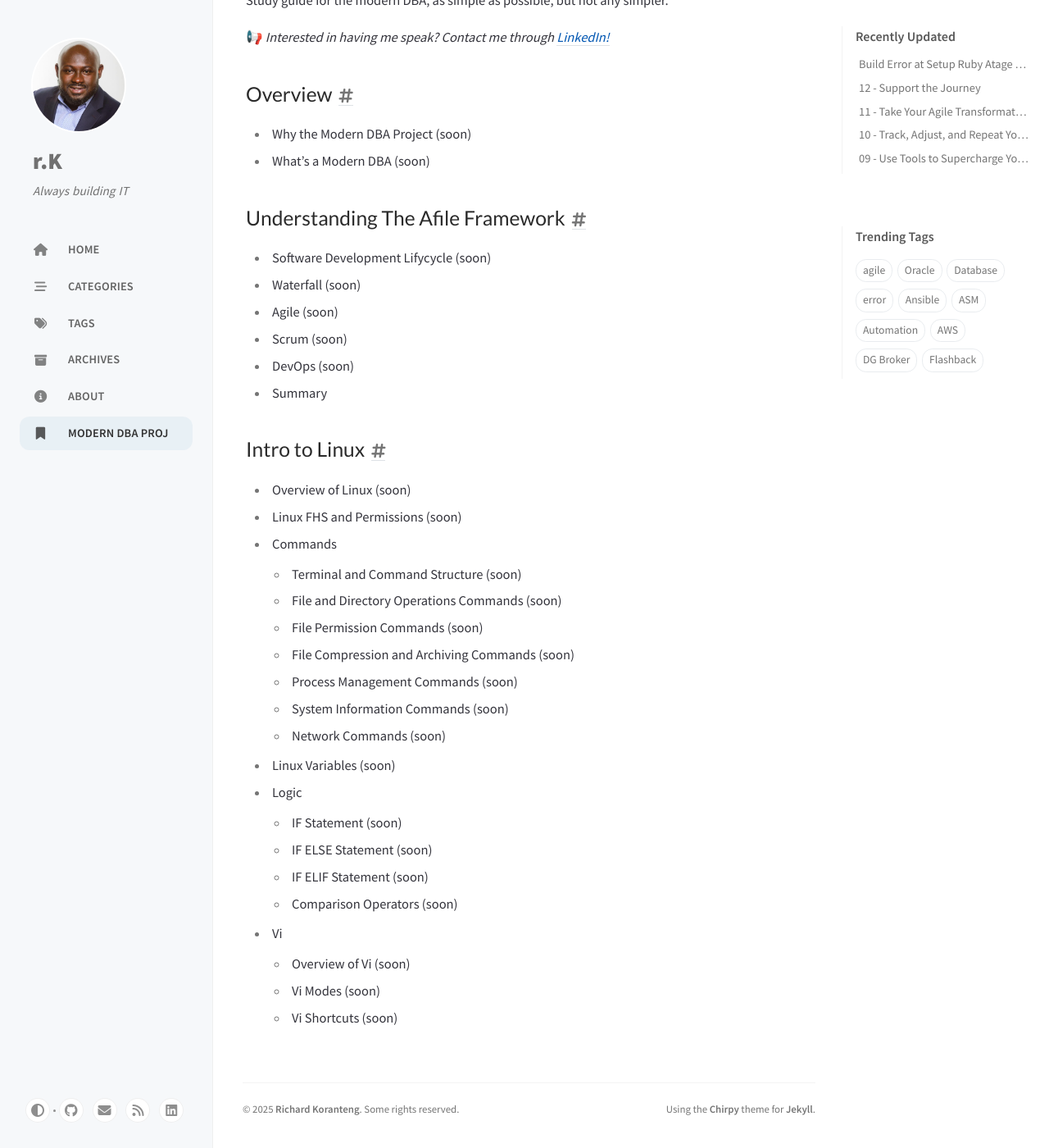
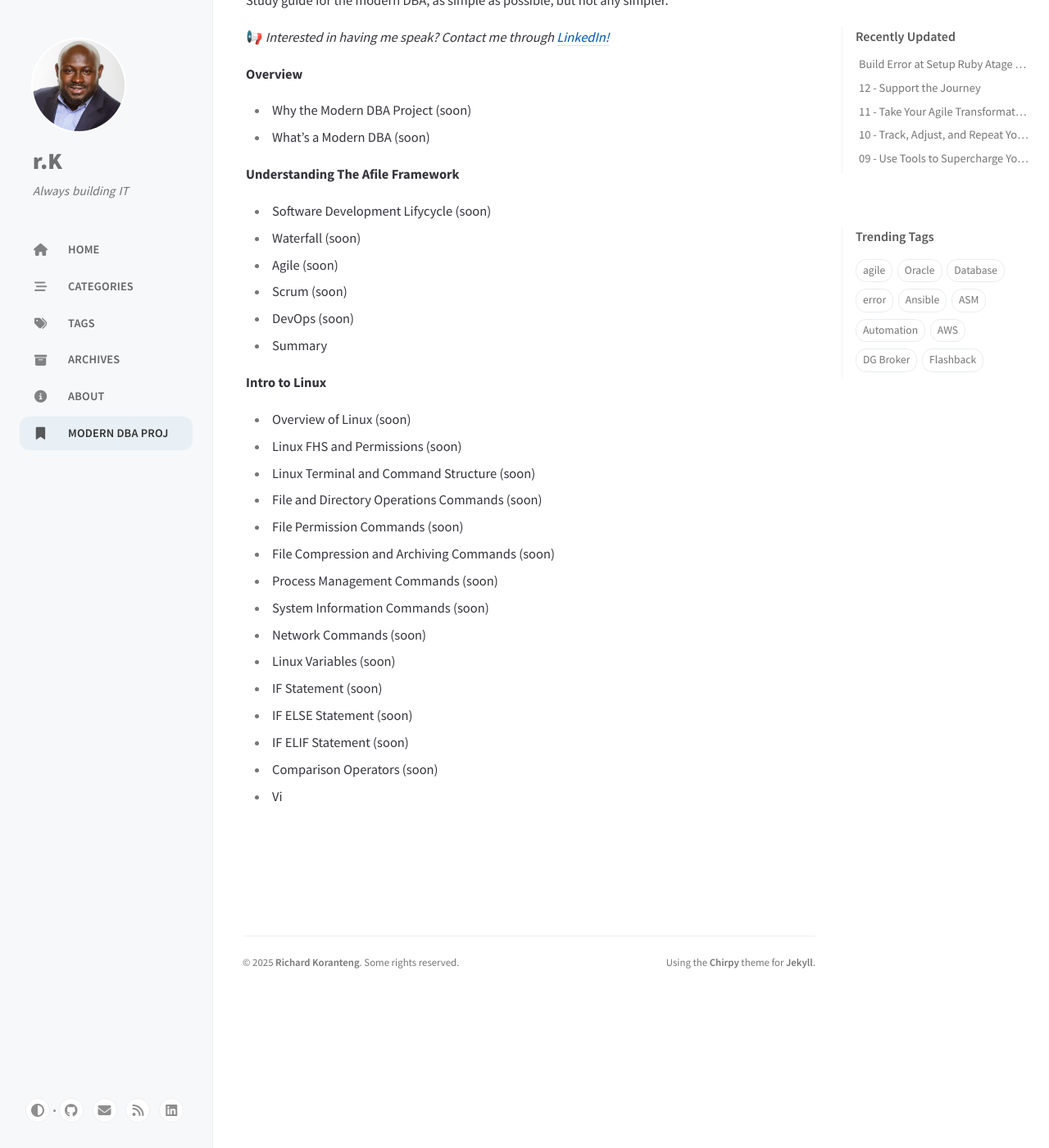
Before and after one commit to RKKoranteng/blog, a Jekyll site: the page built from _tabs/modern-dba-project.md, in a window 1280 px wide and 1400 px high, scrolled down 179 px. Shown: the whole window at 82% size. Built offline with Jekyll 4.4.1, drawn with Linux system fonts in a browser that asks for light colours; cached includes are drawn as plain includes.

Commit message:
remove nested topics structure

```diff
--- a/_tabs/modern-dba-project.md
+++ b/_tabs/modern-dba-project.md
@@ -8,11 +8,11 @@ Study guide for the modern DBA, as simple as possible, but not any simpler.
 
 📢 _Interested in having me speak? Contact me through [LinkedIn!](https://www.linkedin.com/in/richard-koranteng)_
 
-## Overview
+**Overview**
 - Why the Modern DBA Project (soon)
 - What's a Modern DBA (soon)
 
-## Understanding The Afile Framework
+**Understanding The Afile Framework**
 - Software Development Lifycycle (soon)
 - Waterfall (soon)
 - Agile (soon)
@@ -20,24 +20,19 @@ Study guide for the modern DBA, as simple as possible, but not any simpler.
 - DevOps (soon)
 - Summary
 
-## Intro to Linux
+**Intro to Linux**
 - Overview of Linux (soon)
 - Linux FHS and Permissions (soon)
-- Commands
-    - Terminal and Command Structure (soon)
-    - File and Directory Operations Commands (soon)
-    - File Permission Commands (soon)
-    - File Compression and Archiving Commands (soon)
-    - Process Management Commands (soon)
-    - System Information Commands (soon)
-    - Network Commands (soon)
+- Linux Terminal and Command Structure (soon)
+- File and Directory Operations Commands (soon)
+- File Permission Commands (soon)
+- File Compression and Archiving Commands (soon)
+- Process Management Commands (soon)
+- System Information Commands (soon)
+- Network Commands (soon)
 - Linux Variables (soon)
-- Logic
-    - IF Statement (soon)
-    - IF ELSE Statement (soon)
-    - IF ELIF Statement (soon)
-    - Comparison Operators (soon)
+- IF Statement (soon)
+- IF ELSE Statement (soon)
+- IF ELIF Statement (soon)
+- Comparison Operators (soon)
 - Vi
-    - Overview  of Vi (soon)
-    - Vi Modes (soon)
-    - Vi Shortcuts (soon)
```
